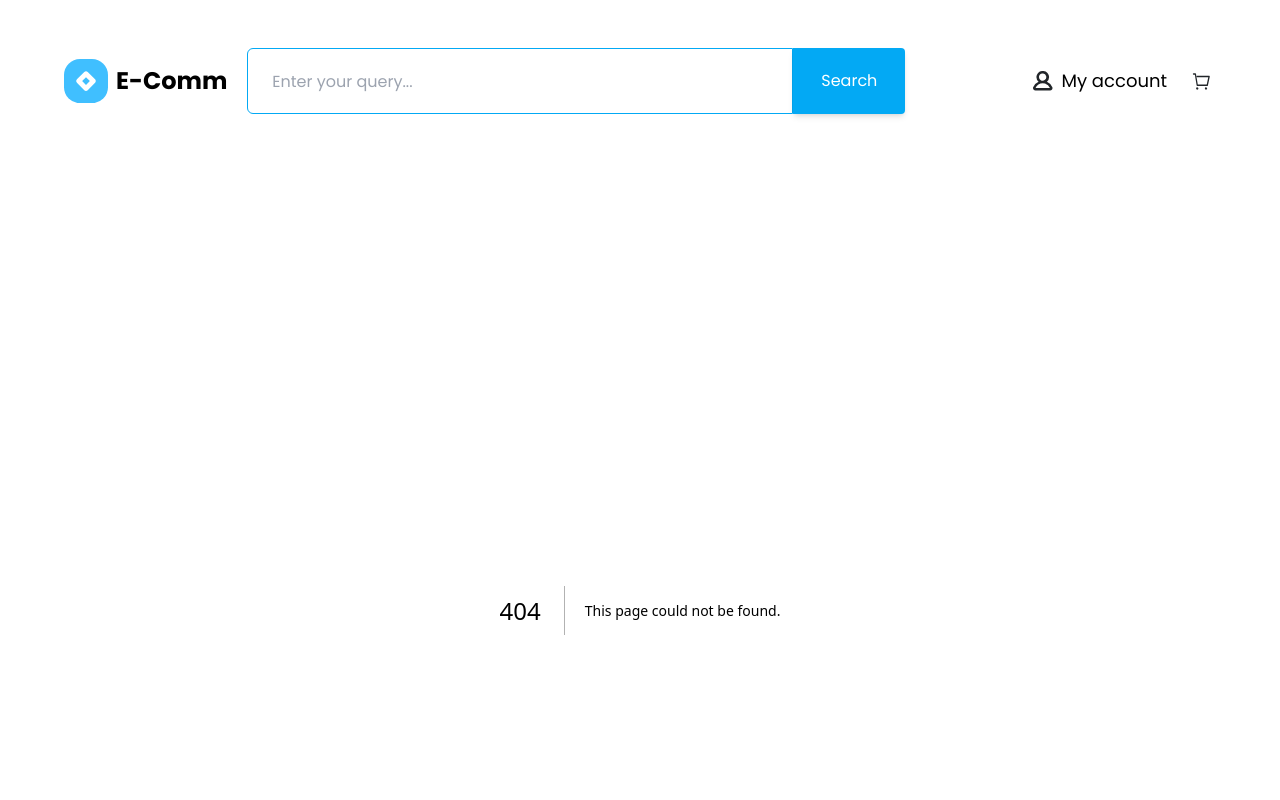
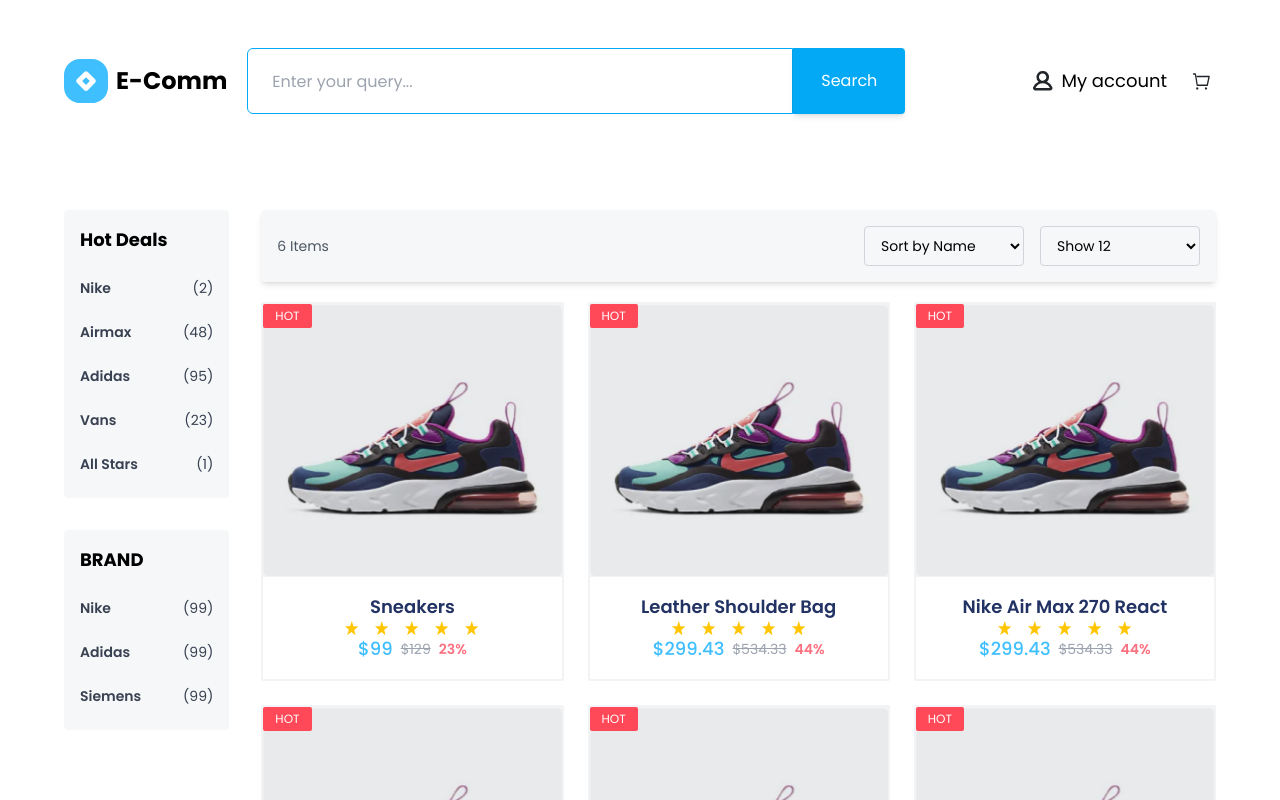
Before and after one commit to hienduong-agilityio/nextjs-training, a Next.js app in the folder practices/practice-one/: page /collection in a window 1280 px wide. Before the commit this address had no page. Shown: the top 800 px of the page. Built offline with nearby package versions, Linux system fonts and the light colour scheme.

Commit message:
#22 feat: implement collection page.tsx

```diff
--- /dev/null
+++ b/practices/practice-one/src/app/collection/page.tsx
@@ -0,0 +1,21 @@
+import { ProductCard } from '@/components';
+import { PRODUCTS_DATA } from '@/mocks';
+
+export default function ProductPage() {
+  return (
+    <>
+      {PRODUCTS_DATA.map((product) => (
+        <ProductCard
+          key={product.id}
+          id={product.id}
+          name={product.name}
+          image={product.image}
+          price={product.price}
+          originalPrice={product.originalPrice}
+          discount={product.discount}
+          rating={product.rating}
+        />
+      ))}
+    </>
+  );
+}
```
